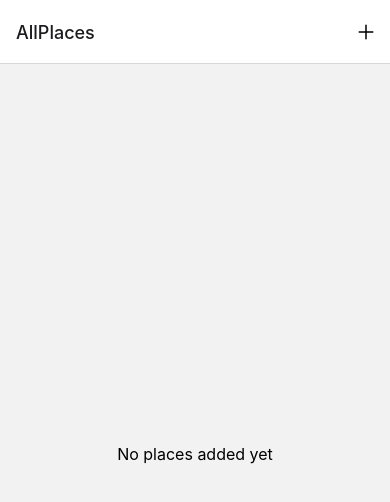
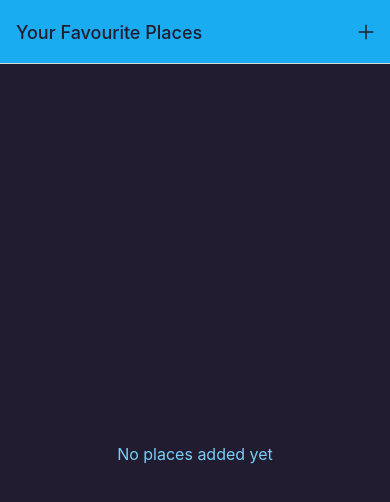
Before and after one commit to mikewanjero/ScapesRN, a React Native app: screen /AllPlaces in a window 390 px wide. Shown: the top 502 px of the page. Built offline with nearby package versions, Linux system fonts and the light colour scheme.

Commit message:
Global colors and styling

```diff
--- a/App.js
+++ b/App.js
@@ -8,6 +8,7 @@
 import Map from "./screens/Map";
 import PlaceDetails from "./screens/PlaceDetails";
 import IconButton from "./components/UI/IconButton";
+import { Colors } from "./constants/colors";
 
 const Stack = createNativeStackNavigator();
 
@@ -16,11 +17,18 @@
     <>
       <StatusBar style="dark" />
       <NavigationContainer>
-        <Stack.Navigator>
+        <Stack.Navigator
+          screenOptions={{
+            headerStyle: { backgroundColor: Colors.primary500 },
+            headerTintColor: Colors.gray700,
+            contentStyle: { backgroundColor: Colors.gray700 },
+          }}
+        >
           <Stack.Screen
             name="AllPlaces"
             component={AllPlaces}
             options={({ navigation }) => ({
+              title: "Your Favourite Places",
               headerRight: ({ tintColor }) => (
                 <IconButton
                   icon={"add"}
@@ -33,7 +41,13 @@
               ),
             })}
           />
-          <Stack.Screen name="AddPlace" component={AddPlace} />
+          <Stack.Screen
+            name="AddPlace"
+            component={AddPlace}
+            options={{
+              title: "Add New Place",
+            }}
+          />
           {/* <Stack.Screen name="Map" component={Map} />
         <Stack.Screen name="PlaceDetails" component={PlaceDetails} /> */}
         </Stack.Navigator>
--- a/components/Places/PlacesList.js
+++ b/components/Places/PlacesList.js
@@ -1,4 +1,5 @@
 import { FlatList, StyleSheet, Text, View } from "react-native";
+import { Colors } from "../../constants/colors";
 import PlaceItem from "./PlaceItem";
 
 export default function PlacesList({ places }) {
@@ -29,5 +30,6 @@
   },
   fallbackText: {
     fontSize: 16,
+    color: Colors.primary200,
   },
 });
--- /dev/null
+++ b/constants/colors.js
@@ -0,0 +1,11 @@
+export const Colors = {
+  primary50: "#cfeffd",
+  primary100: "#a0defb",
+  primary200: "#77cff8",
+  primary400: "#44bdf5",
+  primary500: "#1aacf0",
+  primary700: "#0570c9",
+  primary800: "#003b88",
+  accent500: "#e6b30b",
+  gray700: "#221c30",
+};
```
